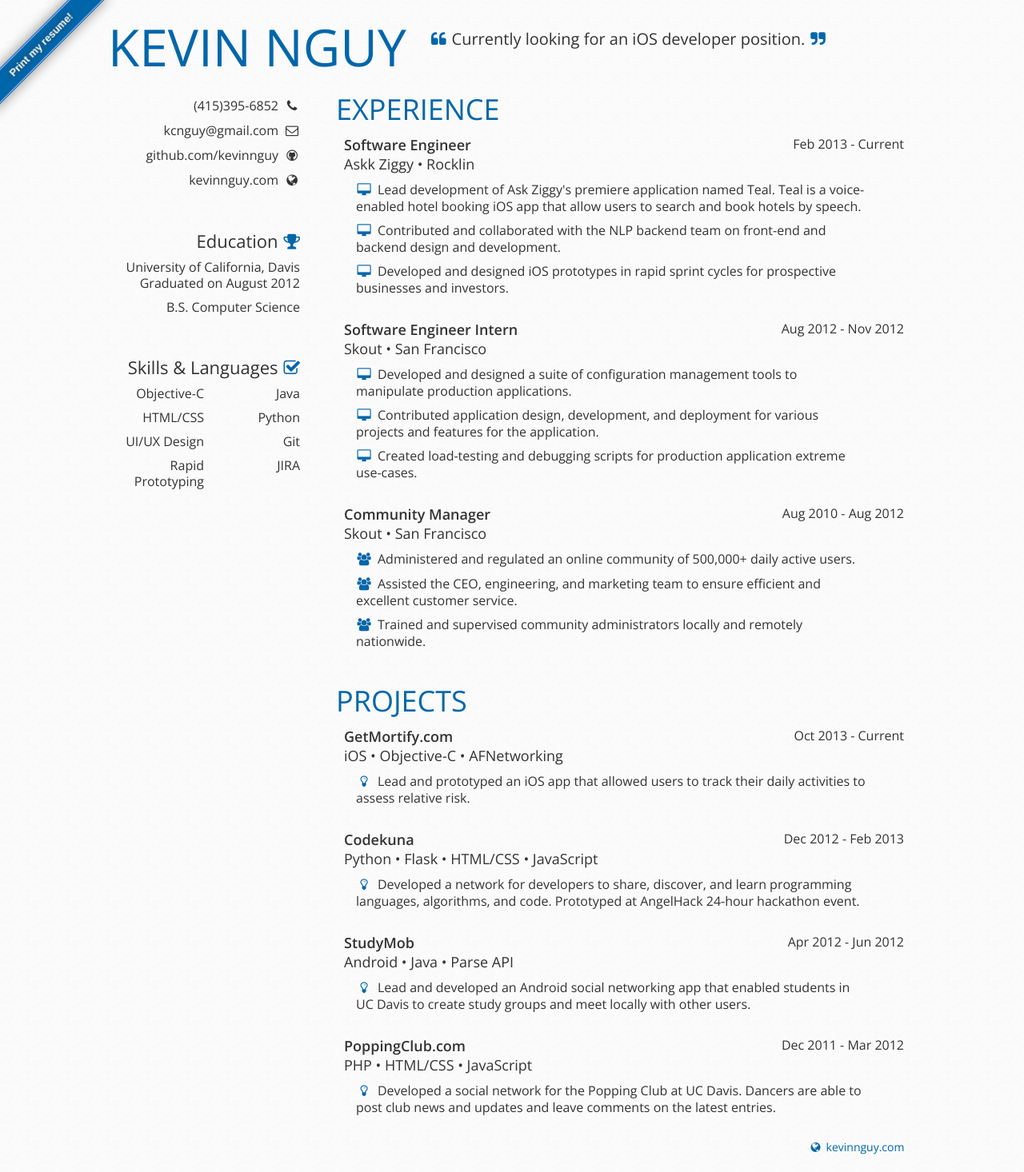
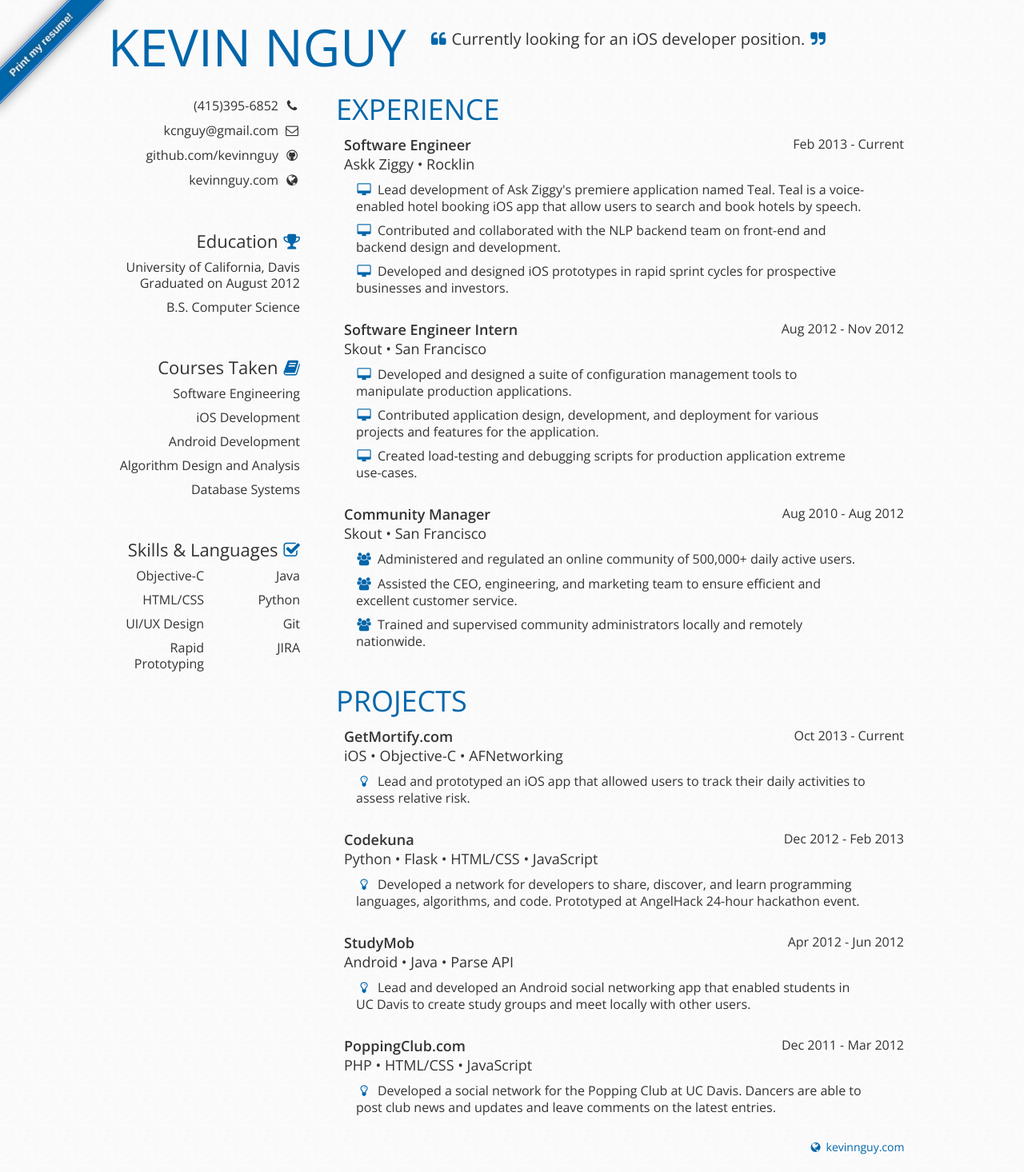
Before and after one commit to kevinnguy/kevinnguy.github.com, a Jekyll site: the page resume.html, which Jekyll copies as it is, in a window 1280 px wide. Shown: the whole page at 80% size. Built offline with Jekyll 4.4.1, drawn with Linux system fonts in a browser that asks for light colours.

Commit message:
Added back in courses

```diff
--- a/resume.html
+++ b/resume.html
@@ -71,6 +71,15 @@
             <li>B.S. Computer Science</li>
           </ul>
 
+			<div id="courses">Courses Taken<a class="icon-book icon"></a></div>
+			<ul id="social">
+			 <li>Software Engineering</li>
+			 <li>iOS Development</li>
+			 <li>Android Development</li>
+ 			 <li>Algorithm Design and Analysis</li>
+			 <li>Database Systems</li>
+			</ul>
+
           <div id="languages">Skills & Languages<a class="icon-check icon"></a></div>
           <ul id="social">
             <li>Java<span class="two columns">Objective-C</span></li>
@@ -88,7 +97,7 @@
         </div>
 
         <dl class="fourteen columns bottom">
-          <dt><p class="nine columns bigfont"><strong>Software Engineer</strong></br>Askk Ziggy &bull; Rocklin</p><span class="three columns right">Feb 2013 - Current</span></dt>
+          <dt><p class="nine columns bigfont"><strong>Software Engineer</strong></br>Askk Ziggy  &bull;  Rocklin</p><span class="three columns right">Feb 2013 - Current</span></dt>
           <ul>
             <li class="eleven columns offset-by-one"><a class="icon-desktop description"></a>Lead development of Ask Ziggy's premiere application named Teal. Teal is a voice-enabled hotel booking iOS app that allow users to search and book hotels by speech.</li>
             <li class="eleven columns offset-by-one"><a class="icon-desktop description"></a>Contributed and collaborated with the NLP backend team on front-end and backend design and development.</li>
@@ -97,7 +106,7 @@
         </dl>
 
         <dl class="fourteen columns bottom">
-          <dt><p class="nine columns bigfont"><strong>Software Engineer Intern</strong></br>Skout &bull; San Francisco</p><span class="three columns right">Aug 2012 - Nov 2012</span></dt>
+          <dt><p class="nine columns bigfont"><strong>Software Engineer Intern</strong></br>Skout  &bull;  San Francisco</p><span class="three columns right">Aug 2012 - Nov 2012</span></dt>
           <ul>
             <li class="eleven columns offset-by-one"><a class="icon-desktop description"></a>Developed and designed a suite of configuration management tools to manipulate production applications.</li>
             <li class="eleven columns offset-by-one"><a class="icon-desktop description"></a>Contributed application design, development, and deployment for various projects and features for the application.</li>
@@ -106,7 +115,7 @@
         </dl>
 
         <dl class="fourteen columns bottom">
-          <dt><p class="nine columns bigfont"><strong>Community Manager</strong></br>Skout &bull; San Francisco</p><span class="three columns right">Aug 2010 - Aug 2012</span></dt>
+          <dt><p class="nine columns bigfont"><strong>Community Manager</strong></br>Skout  &bull;  San Francisco</p><span class="three columns right">Aug 2010 - Aug 2012</span></dt>
           <ul>
             <li class="eleven columns offset-by-one"><a class="icon-group description"></a>Administered and regulated an online community of 500,000+ daily active users.</li>
             <li class="eleven columns offset-by-one"><a class="icon-group description"></a>Assisted the CEO, engineering, and marketing team to ensure efficient and excellent customer service.</li>
```
